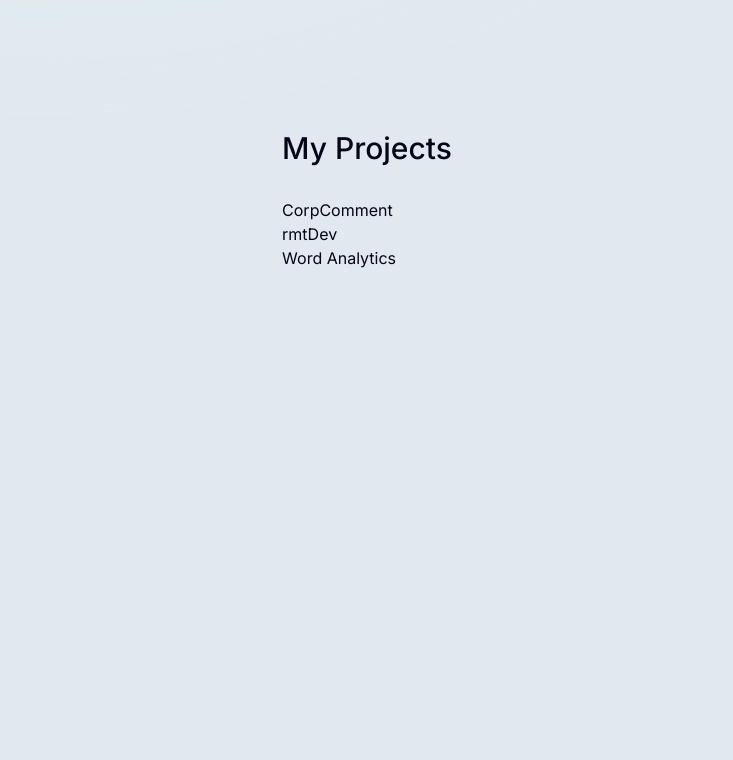
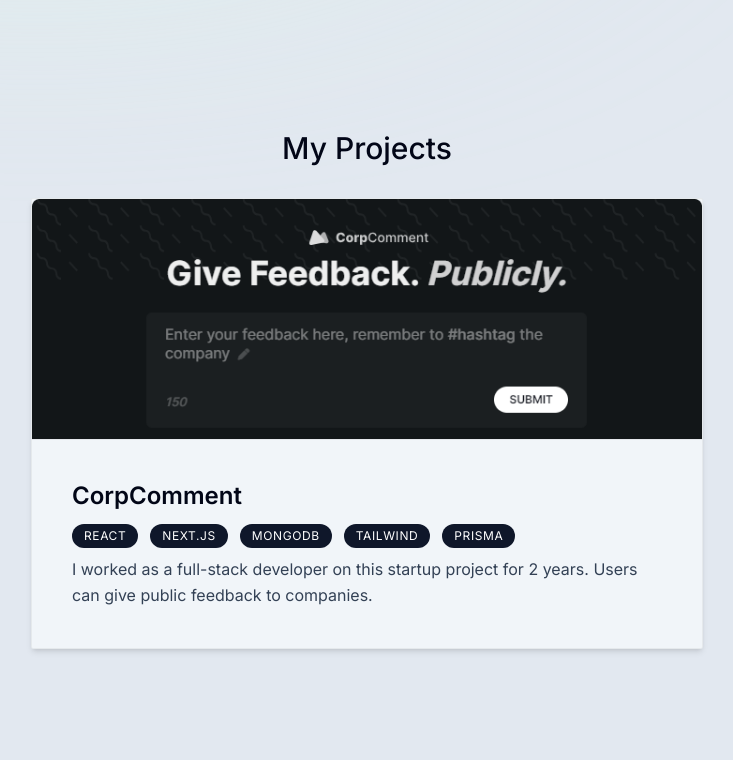
Before and after one commit to NasifAhmed/portfolio, a Next.js app: page / in a window 1280 px wide. Shown: the part 980-1740 px from the top of the page, without its empty margins (273-1006 px from the left). Before the commit the page ends 1250 px from the top, so only its background shows below. Built offline with nearby package versions, Linux system fonts and the light colour scheme.

Commit message:
Add and setup project section with animation

```diff
--- /dev/null
+++ b/components/ProjectCard.tsx
@@ -0,0 +1,58 @@
+"use client";
+
+import { projectsData } from "@/lib/data";
+import { motion, useScroll } from "framer-motion";
+import Image from "next/image";
+import { useRef } from "react";
+
+type ProjectProps = (typeof projectsData)[number];
+export default function ProjectCard({
+    title,
+    description,
+    tags,
+    imageUrl,
+}: ProjectProps) {
+    const ref = useRef<HTMLDivElement>(null);
+    const { scrollYProgress } = useScroll({
+        target: ref,
+        offset: ["0 1", "1.33 1"],
+    });
+    return (
+        <motion.div
+            ref={ref}
+            style={{
+                scale: scrollYProgress,
+                opacity: scrollYProgress,
+            }}
+            className="mb-28"
+        >
+            <section className="bg-slate-100 max-w-2xl border border-black/5 rounded-sm shadow-md">
+                <div className="w-fll max-h-60 overflow-hidden">
+                    <Image
+                        src={imageUrl}
+                        alt="Project I worked on"
+                        quality={95}
+                    />
+                </div>
+                <div className="p-10 border-t">
+                    <h3 className="text-2xl font-semibold">{title}</h3>
+                    <ul className="flex gap-3 flex-wrap mt-3">
+                        {tags.map((tag, index) => {
+                            return (
+                                <li
+                                    key={index}
+                                    className="bg-slate-900 px-3 py-1 text-xs uppercase tracking-wider text-white rounded-2xl"
+                                >
+                                    {tag}
+                                </li>
+                            );
+                        })}
+                    </ul>
+                    <p className="mt-2 leading-relaxed text-slate-700">
+                        {description}
+                    </p>
+                </div>
+            </section>
+        </motion.div>
+    );
+}
--- a/components/Projects.tsx
+++ b/components/Projects.tsx
@@ -1,11 +1,15 @@
 import { projectsData } from "@/lib/data";
 import SectionHeading from "./SectionHeading";
+import Image from "next/image";
+import { useScroll } from "framer-motion";
+import { useRef } from "react";
+import ProjectCard from "./ProjectCard";
 
 export default function Projects() {
     return (
         <section>
             <SectionHeading text="My Projects" />
-            <div>
+            <div className="space-y-10">
                 {projectsData.map((project, index) => {
                     return <ProjectCard {...project} key={index} />;
                 })}
@@ -13,8 +17,3 @@ export default function Projects() {
         </section>
     );
 }
-
-type ProjectProps = (typeof projectsData)[number];
-function ProjectCard({ title, description, tags, imageUrl }: ProjectProps) {
-    return <div>{title}</div>;
-}
--- a/components/SectionHeading.tsx
+++ b/components/SectionHeading.tsx
@@ -1,3 +1,7 @@
 export default function SectionHeading({ text }: { text: string }) {
-    return <h2 className="text-3xl font-medium capitalize mb-8">{text}</h2>;
+    return (
+        <h2 className="text-center text-3xl font-medium capitalize mb-8">
+            {text}
+        </h2>
+    );
 }
```
